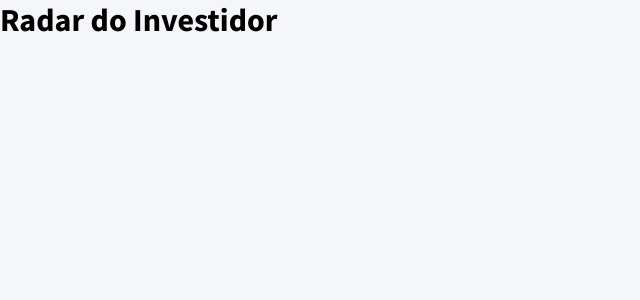
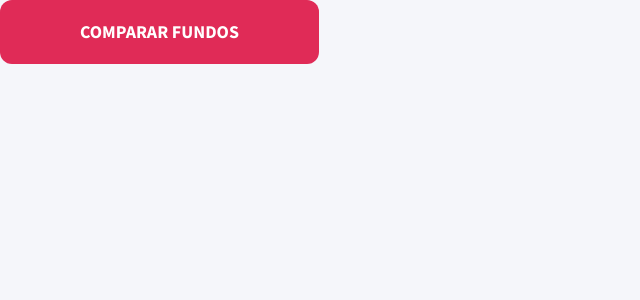
Before and after one commit to luizmellodev/radardoinvestidor-frontend, a Next.js app: page / in a window 1280 px wide. Shown: the top 300 px of the page, without its empty margins (0-640 px from the left). Built offline with nearby package versions, Linux system fonts and the light colour scheme.

Commit message:
botão comparar fundos - duda, martin e pedro

```diff
--- /dev/null
+++ b/src/components/submitButton/index.tsx
@@ -0,0 +1,12 @@
+import React from 'react';
+import { Container } from './styles';
+
+interface ButtonProps {
+    children: React.ReactChild;
+  }
+
+  function SubmitButton({ children }: ButtonProps) {
+    return <Container>{children}</Container>;
+  }
+
+  export default SubmitButton;
--- /dev/null
+++ b/src/components/submitButton/styles.ts
@@ -0,0 +1,20 @@
+import styled from 'styled-components';
+
+export const Container = styled.button`
+  background: ${(props) => props.theme.colors.primary};
+  border-radius: 12px;
+  border: 0;
+  padding: 20px 80px;
+
+  font-family: Source Sans Pro;
+  font-style: normal;
+  font-weight: bold;
+  font-size: 18px;
+  line-height: 24px;
+
+  display: flex;
+  align-items: center;
+  text-align: center;
+  text-transform: uppercase;
+  color: #fff;
+`;
--- a/src/pages/index.tsx
+++ b/src/pages/index.tsx
@@ -1,6 +1,11 @@
-import Button from 'components/Button';
+import SubmitButton from 'components/submitButton';
 
 export default function Home() {
 
-  return <h1>Radar do Investidor</h1>;
+  return (
+    <>
+    <SubmitButton>Comparar Fundos</SubmitButton>
+    </>
+    );
+
 }
```
